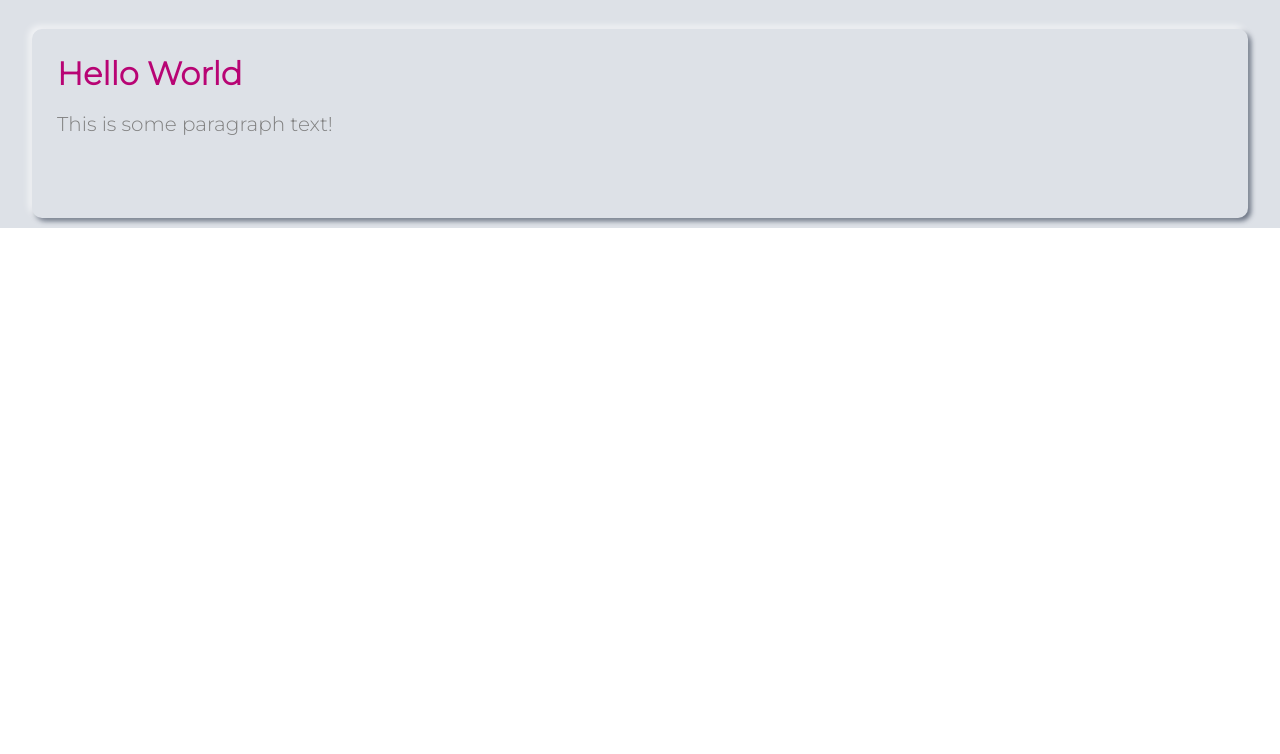
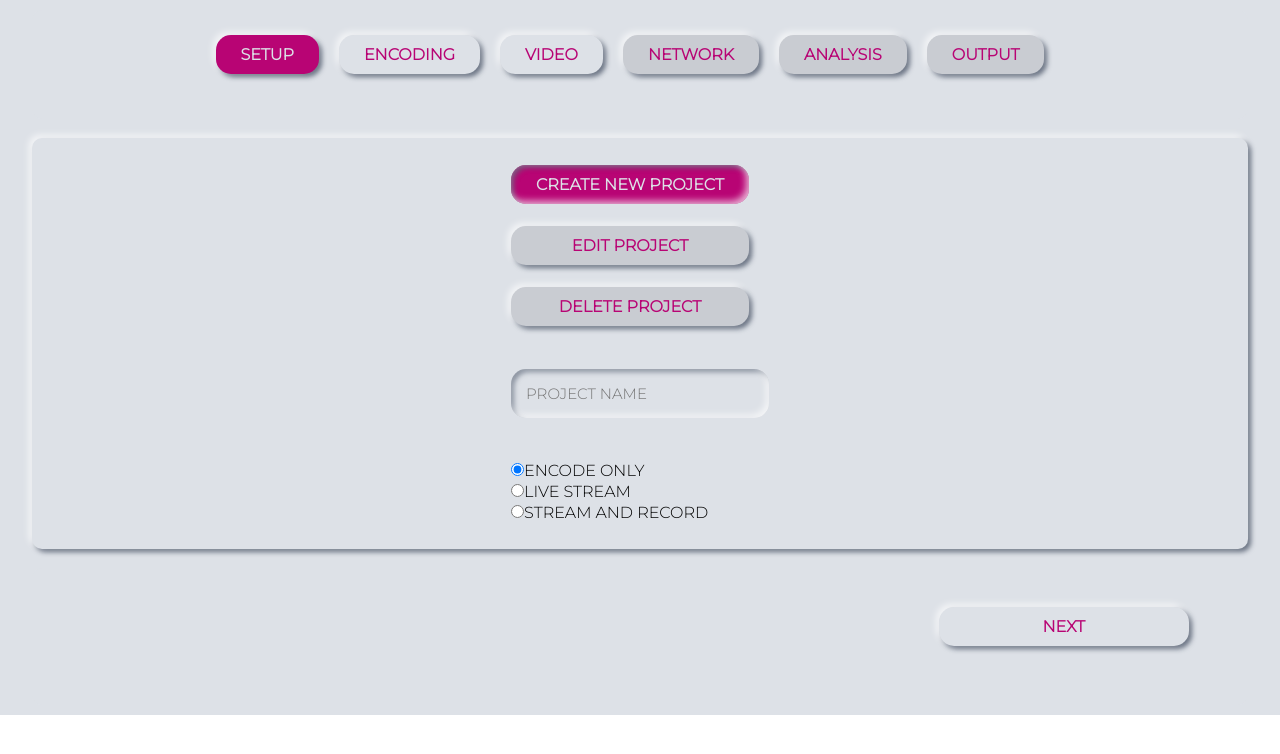
Before and after one commit to adamjclacher/CS356Group1, a Flask app: page / in a window 1280 px wide. Shown: the top 754 px of the page. Run offline with Flask 3, Linux system fonts and the light colour scheme; some libraries are stand-ins or nearby versions.

Commit message:
SCRUM-50 More work on the landing page design

```diff
--- /dev/null
+++ b/src/static/css/additional.css
@@ -0,0 +1,46 @@
+.boldText {
+    font-weight: bold;
+}
+
+.centreContent {
+    display: flex;
+    justify-content: center;
+    align-items: center;
+}
+
+.disabledButton {
+    background-color: #c9ccd2;
+}
+
+.disabledButton:hover {
+    cursor: not-allowed;
+}
+
+.formInput {
+    border: none;
+    outline: none;
+    width: 100%;
+    color: grey;
+    font-size: 20px;
+    padding: 5px;
+}
+
+.outerInputField {
+    box-shadow: inset -3px -3px 7px #ffffffb0,
+    inset 3px 3px 5px rgba(94, 104, 121, 0.692);
+    width: 100%;
+    padding: 15px;
+    border-radius: 15px;
+    margin-bottom: 20px;
+    display: inline-block;
+}
+
+.innerInfoField {
+    width: 100%;
+    font-size: 15px;
+    -webkit-box-shadow: none;
+    box-shadow: none;
+    border: none;
+    -webkit-appearance: none;
+    background-color: #dde1e7;
+}
--- /dev/null
+++ b/src/static/js/index.js
@@ -0,0 +1,8 @@
+function helloWorld() {
+    const options = {
+        projectName: document.getElementById("projectName").value,
+        radioOption: document.querySelector('input[name="radioOption"]:checked').value
+    };
+
+    alert(JSON.stringify(options));
+}
--- a/src/templates/index.html
+++ b/src/templates/index.html
@@ -5,9 +5,10 @@
         <title>CS356 Project - Home</title>
 
         <link rel="stylesheet" type="text/css" href="{{ url_for('static',filename='css/stylesheet.css') }}">
-        <link rel="stylesheet" type="text/css" href="{{ url_for('static',filename='css/forms.css') }}">
+        <link rel="stylesheet" type="text/css" href="{{ url_for('static',filename='css/additional.css') }}">
 
         <script src="{{ url_for('static',filename='js/script.js') }}" defer></script>
+        <script src="{{ url_for('static',filename='js/index.js') }}" defer></script>
         <script src="https://kit.fontawesome.com/e0a50a6f3e.js" crossorigin="anonymous"></script>
 
         <meta name="viewport" content="width=device-width, initial-scale=1">
@@ -18,12 +19,53 @@
     </head>
     <body>
         <div class="content">
+            <div class="section centreContent">
+                <a href="" class="button backgroundColour raised roundedCorners boldText">SETUP</a>
+                <a href="" class="button colour raised roundedCorners boldText">ENCODING</a>
+                <a href="" class="button colour raised roundedCorners boldText">VIDEO</a>
+                <a href="" class="button colour raised roundedCorners boldText disabledButton">NETWORK</a>
+                <a href="" class="button colour raised roundedCorners boldText disabledButton">ANALYSIS</a>
+                <a href="" class="button colour raised roundedCorners boldText disabledButton">OUTPUT</a>
+            </div>
             <br>
-            <div class="section raised">
-                <h1 class="colour">Hello World</h1>
-                <br>
-                <p>This is some paragraph text!</p>
-                <br><br><br>
+            <!-- This section requires:
+                - 3 buttons (create/edit/delete)
+                - Project name text box
+                - 3 radio buttons (encode only/live stream/stream & record) -->
+            <div class="section raised centreContent">
+                <div>
+                    <table>
+                        <!-- CREATE / EDIT / DELETE BUTTONS -->
+                        <tr><td><a href="" class="button backgroundColour lowered roundedCorners boldText centreContent">CREATE NEW PROJECT</a></td></tr>
+                        <tr><td><a href="" class="button colour raised roundedCorners boldText centreContent disabledButton">EDIT PROJECT</a></td></tr>
+                        <tr><td><a href="" class="button colour raised roundedCorners boldText centreContent disabledButton">DELETE PROJECT</a></td></tr>
+                        <tr><td><br></td></tr>
+                        <tr><td>
+                            <div class="outerInputField">
+                                <input class="innerInfoField" placeholder="PROJECT NAME" name="projectName" id="projectName" required>
+                            </div>
+                        </td></tr>
+                        <tr><td><br></td></tr>
+                        <tr><td><input type="radio" id="encodeOnly" name="radioOption" value="encodeOnly" checked><label for="encodeOnly">ENCODE ONLY</label><br></td></tr>
+                        <tr><td><input type="radio" id="liveStream" name="radioOption" value="liveStream"><label for="liveStream">LIVE STREAM</label><br></td></tr>
+                        <tr><td><input type="radio" id="streamRecord" name="radioOption" value="streamRecord"><label for="streamRecord">STREAM AND RECORD</label><br></td></tr>
+                    </table>
+                </div>
+            </div>
+            <br>
+            <!-- NEXT PAGE BUTTON -->
+            <div class="section">
+                <div class="splitWidthContainer">
+                    <div class="left"></div>
+                    <div class="right">
+                        <div class="splitWidthContainer">
+                            <div class="left"></div>
+                            <div class="right">
+                                <a href="" class="button colour raised roundedCorners boldText centreContent" onclick="helloWorld()">NEXT</a>
+                            </div>
+                        </div>
+                    </div>
+                </div>
             </div>
         </div>
     </body>
```
